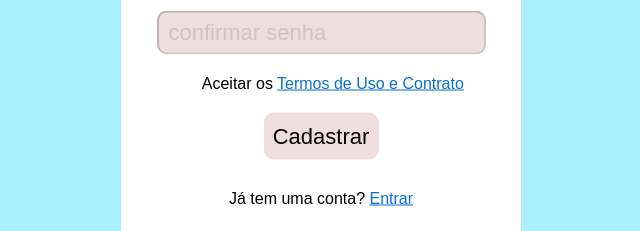
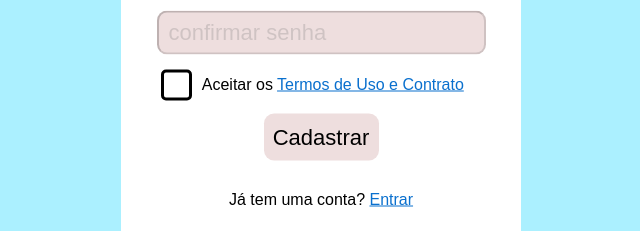
Before and after one commit to Lugh-o/Cadastro, a plain HTML site: page cadastro.html in a window 1280 px wide. Shown: the part 396-627 px from the top of the page, 319-959 px from the left. Drawn offline with Linux system fonts and the light colour scheme.

```diff
--- a/cadastro.html
+++ b/cadastro.html
@@ -17,7 +17,7 @@
             <input type="password" name="confpass" id="iconfpass" placeholder="confirmar senha" class="text"><br>
             <label for="iterms" class="container">
                 <input type="checkbox" name="terms" id="iterms"> Aceitar os <a href="#">Termos de Uso e Contrato</a>
-                <span class="checkmark"></span>
+                <section class="checkmark"></section>
             </label>
             <input type="submit" value="Cadastrar" class="button">
         </form>
--- a/css/styleCadastro.css
+++ b/css/styleCadastro.css
@@ -1,13 +1,8 @@
 @charset "UTF-8";
-
-:root {
-    --cor1: #ABF0FF;
-    --cor2: #EEDEDE;
-    --cor3: #0A70CE;
-}
 
 main {
     height: 515px;
+
 }
 
 .container {
@@ -16,18 +11,18 @@
     margin-left: 40px;
     margin-right: 20px;
     margin-bottom: 20px;
-    padding-top: 5px;
+    padding-top: 6px;
     cursor: pointer;
     -webkit-user-select: none;
     -moz-user-select: none;
     -ms-user-select: none;
     user-select: none;
-
 }
 
 .container input {
     height: 0;
     width: 0;
+
 }
 
 .checkmark {
@@ -35,11 +30,10 @@
     position: absolute;
     top: 0;
     left: 0;
-    height: 30px;
-    width: 30px;
-    border-width: 2px;
-    border-color: black;
-
+    height: 25px;
+    width: 25px;
+    border: 3px solid black;
+    border-radius: 5px;
 }
 
 .checkmark:after {
@@ -53,8 +47,8 @@
 }
 
 .container .checkmark:after {
-    left: 10px;
-    top: 3px;
+    left: 8px;
+    top: 1px;
     width: 8px;
     height: 15px;
     border: solid black;
--- a/css/styleIndex.css
+++ b/css/styleIndex.css
@@ -29,6 +29,7 @@
     text-align: center;
     transform: translate(-50%, -50%);
     border-radius: 30px;
+
 }
 
 main h1 {
@@ -62,6 +63,7 @@
     border-radius: 10px;
     border-width: 0;
     margin-bottom: 30px;
+
 }
 
 section#forgot {
```
